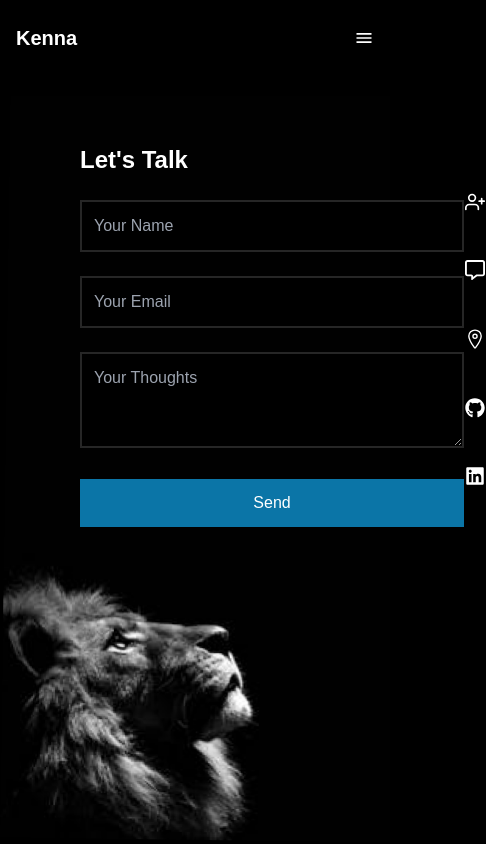
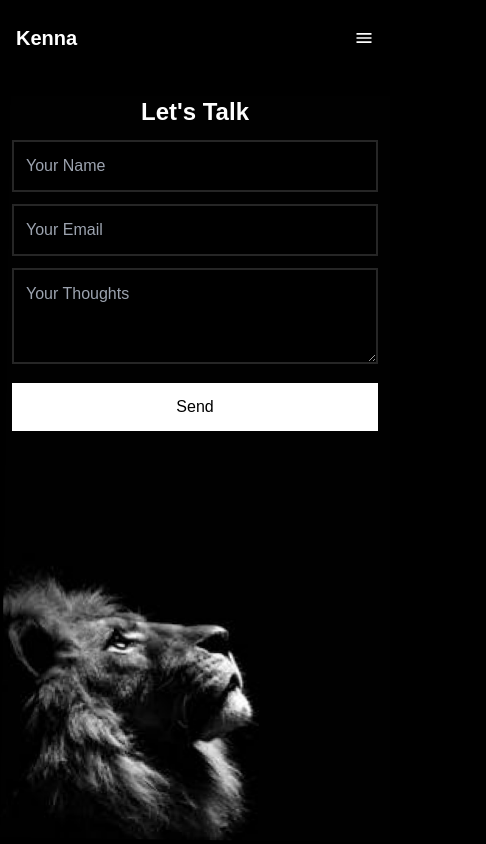
Before and after one commit to kennataddese6/portfolio, a Next.js app: page /contact in a window 390 px wide. Shown: the whole page, 486 px wide, since content can reach past the window. Built offline with nearby package versions, Linux system fonts and the light colour scheme.

Commit message:
fix margin

```diff
--- a/app/contact/page.tsx
+++ b/app/contact/page.tsx
@@ -5,34 +5,33 @@ import { IoLocationOutline } from "react-icons/io5"
 export default function Page() {
   return (
     <div className=" h-screen bg-[url(/mobileherobg.png)] xl:bg-[url(/contactbg.png)]  w-full bg-no-repeat bg-cover 2xl:bg-y-80px">
-      <div className="flex justify-between pt-36 px-20">
-        <div>
-          <h1 className="text-white text-2xl font-bold">Let&apos;s Talk</h1>
+      <div className="flex justify-between pt-24 md:pt-36 md:px-20">
+        <div className="w-full mx-3">
+          <h1 className="text-white text-2xl font-bold text-center md:text-start">
+            Let&apos;s Talk
+          </h1>
           <input
             type="text"
             placeholder="Your Name"
-            className="mt-6 p-3 w-96 bg-black border-2 border-neutral-800 text-neutral-400  outline-none"
+            className="mt-3 md:mt-6 p-3 w-full md:w-96 bg-black border-2 border-neutral-800 text-neutral-400  outline-none"
           />
           <br />
           <input
             type="text"
             placeholder="Your Email"
-            className="mt-6 p-3 w-96 bg-black border-2 border-neutral-800 text-neutral-400  outline-none"
+            className="mt-3 md:mt-6 p-3 w-full md:w-96 bg-black border-2 border-neutral-800 text-neutral-400  outline-none"
           />
           <br />
           <textarea
             placeholder="Your Thoughts"
-            className="mt-6 p-3 w-96 bg-black border-2 border-neutral-800 text-neutral-400  outline-none min-h-24"
+            className="mt-3 md:mt-6 p-3 w-full md:w-96 bg-black border-2 border-neutral-800 text-neutral-400  outline-none min-h-24"
           />
           <br />
-          <button
-            className="py-3 w-96 text-white mt-6"
-            style={{ backgroundColor: "#0B75A7" }}
-          >
+          <button className="py-3 w-full md:w-96 md:text-white mt-3 md:mt-6 bg-white text-black md:bg-[#0B75A7] ">
             Send
           </button>
         </div>
-        <div className="text-white  flex flex-col items-center">
+        <div className="text-white  md:flex flex-col items-center hidden">
           <FiUserPlus
             className="mt-12 hover:text-blue-600 cursor-pointer"
             fontSize={20}
```
